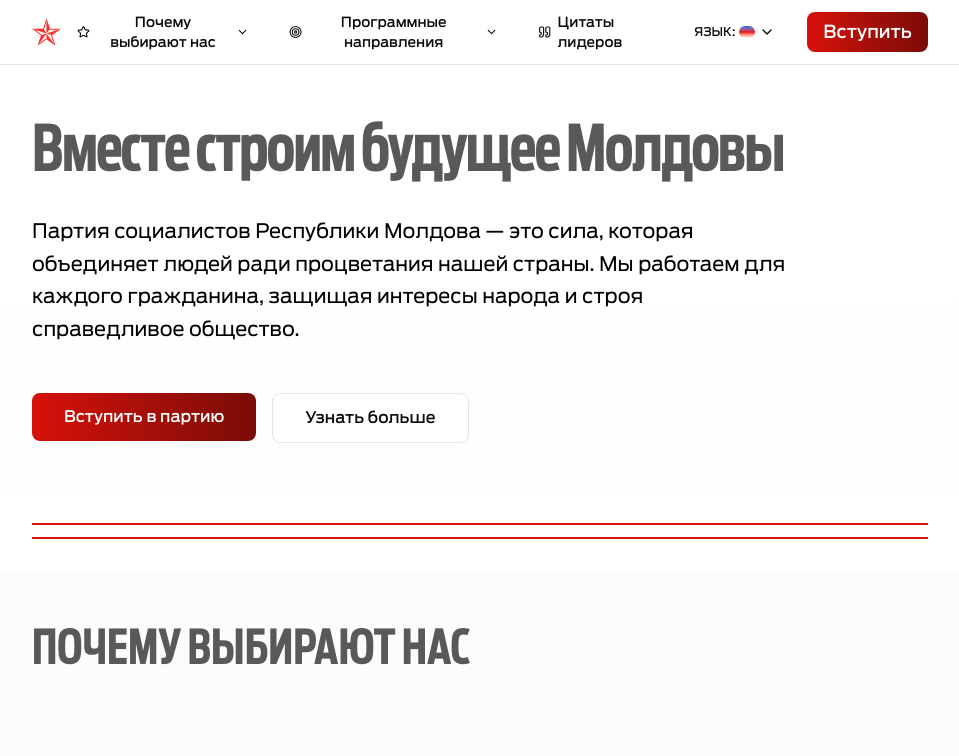
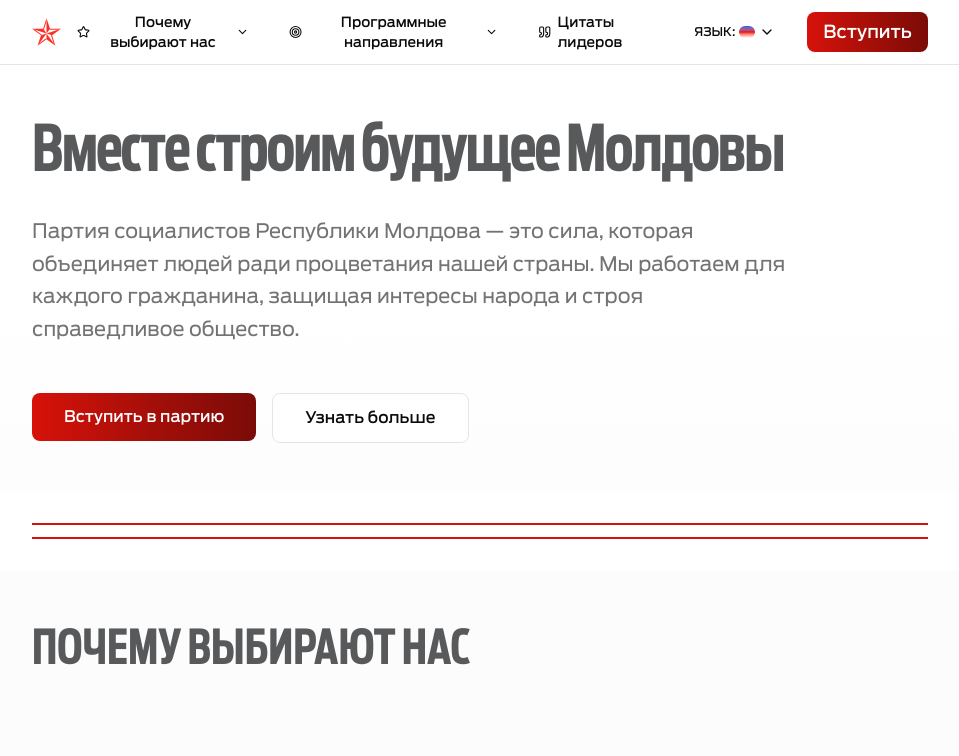
Before and after one commit to dmitriyhajrulin03-ctrl/psrm, a Next.js app: page / in a window 1280 px wide. Shown: the top 756 px of the page, without its empty margins (160-1119 px from the left). Built offline with nearby package versions, Linux system fonts and the light colour scheme.

Commit message:
Revert hero text color to muted-foreground (gray)

```diff
--- a/sections/hero/hero-content.tsx
+++ b/sections/hero/hero-content.tsx
@@ -14,7 +14,7 @@
         </h1>
 
         <p className="
-          text-black
+          text-muted-foreground
           mb-fluid-lg
           max-w-3xl
           leading-relaxed
```
